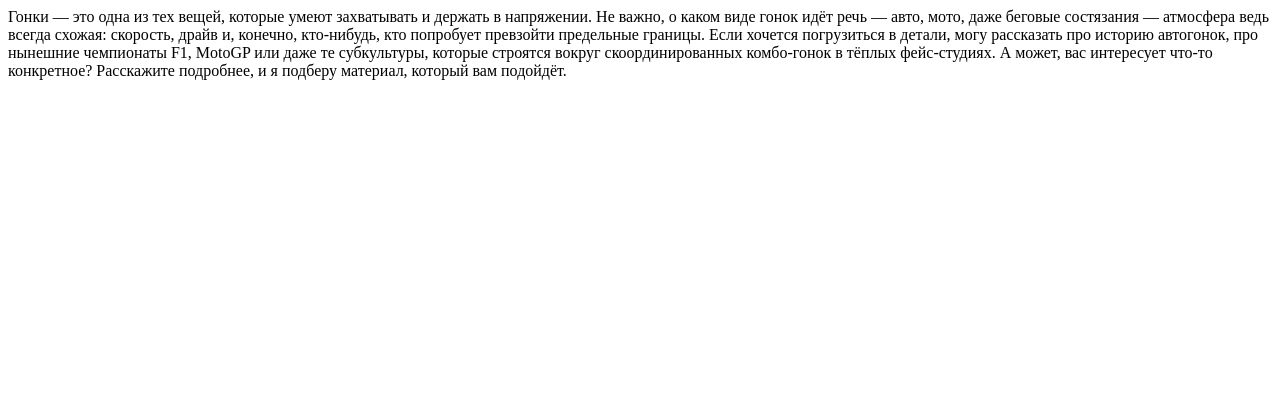
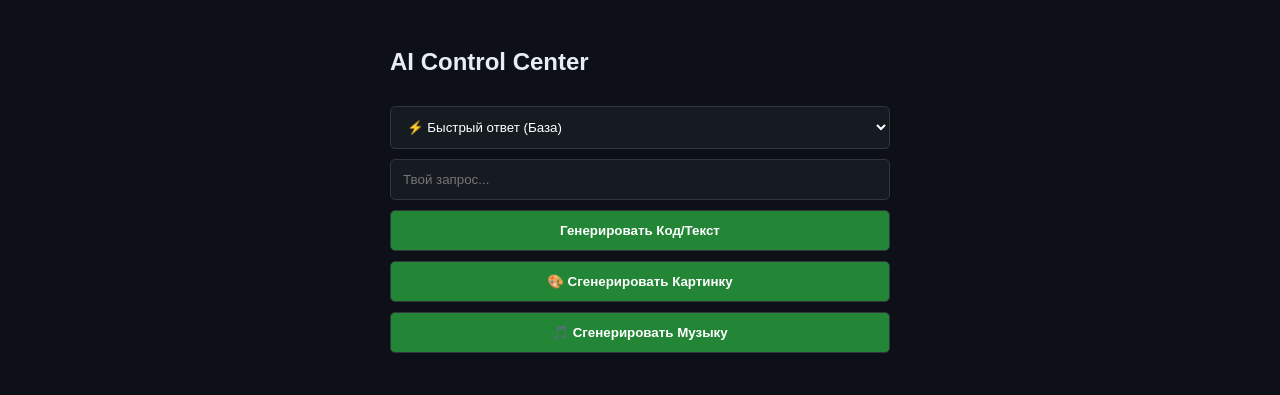
Before and after one commit to matveisem4-dot/Ai, a plain HTML site: page index.html in a window 1280 px wide. Drawn offline with Linux system fonts and the light colour scheme.

Commit message:
Update index.html

```diff
--- a/index.html
+++ b/index.html
@@ -1,3 +1,46 @@
-Гонки — это одна из тех вещей, которые умеют захватывать и держать в напряжении. Не важно, о каком виде гонок идёт речь — авто, мото, даже беговые состязания — атмосфера ведь всегда схожая: скорость, драйв и, конечно, кто-нибудь, кто попробует превзойти предельные границы.
+<!DOCTYPE html>
+<html lang="ru">
+<head>
+    <meta charset="UTF-8">
+    <title>AI Control Center v15.0</title>
+    <style>
+        body { background: #0d1117; color: #e6edf3; font-family: sans-serif; padding: 20px; }
+        .box { max-width: 500px; margin: auto; display: flex; flex-direction: column; gap: 10px; }
+        select, input, button { padding: 12px; border-radius: 5px; border: 1px solid #30363d; background: #161b22; color: #fff; }
+        button { background: #238636; cursor: pointer; font-weight: bold; }
+    </style>
+</head>
+<body>
+<div class="box">
+    <h2>AI Control Center</h2>
+    <select id="mode">
+        <option value="fast">⚡ Быстрый ответ (База)</option>
+        <option value="complex">🧠 Сложный (Код + Логика)</option>
+        <option value="mega">🚀 Мега-сложный (Chain-of-Thought)</option>
+    </select>
+    <input type="text" id="prompt" placeholder="Твой запрос...">
+    <button onclick="send('text')">Генерировать Код/Текст</button>
+    <button onclick="send('image')">🎨 Сгенерировать Картинку</button>
+    <button onclick="send('music')">🎵 Сгенерировать Музыку</button>
+    <div id="status"></div>
+</div>
 
-Если хочется погрузиться в детали, могу рассказать про историю автогонок, про нынешние чемпионаты F1, MotoGP или даже те субкультуры, которые строятся вокруг скоординированных комбо‑гонок в тёплых фейс‑студиях. А может, вас интересует что‑то конкретное? Расскажите подробнее, и я подберу материал, который вам подойдёт.
+<script>
+    async function send(type) {
+        const prompt = document.getElementById('prompt').value;
+        const mode = document.getElementById('mode').value;
+        document.getElementById('status').innerText = "Отправка команды...";
+
+        await fetch(`https://api.github.com/repos/ТВОЙ_ЛОГИН/ai-core/dispatches`, {
+            method: 'POST',
+            headers: { 'Accept': 'application/vnd.github+json', 'Content-Type': 'application/json' },
+            body: JSON.stringify({
+                event_type: "ai_real_run",
+                client_payload: { prompt, mode, type }
+            })
+        });
+        document.getElementById('status').innerText = "Команда ушла в облако!";
+    }
+</script>
+</body>
+</html>
```
